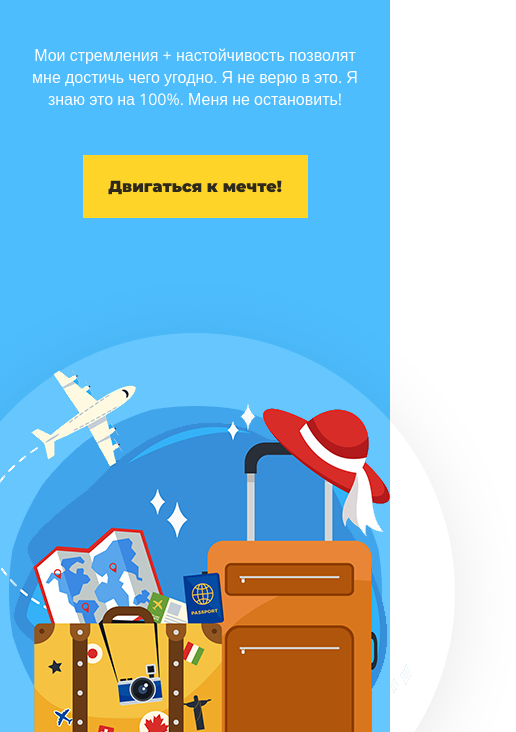
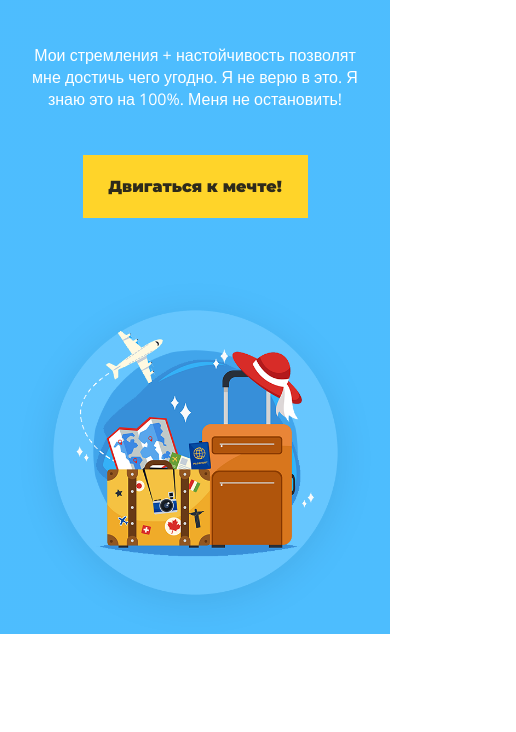
Before and after one commit to VentCoul/WAYUP, a plain HTML site: page index.html in a window 390 px wide. Shown: the part 368-1100 px from the top of the page, 516 px wide, since content can reach past the window. Drawn offline with nearby package versions, Linux system fonts and the light colour scheme.

Commit message:
main.css

```diff
--- a/css/main.css
+++ b/css/main.css
@@ -219,6 +219,9 @@ footer{
 @media (max-width: 576px) {
     .container{
         width: 90%;}
+        .suitcases{
+            width: 100%;
+        }
         .input{
             width: auto;
         }
```
